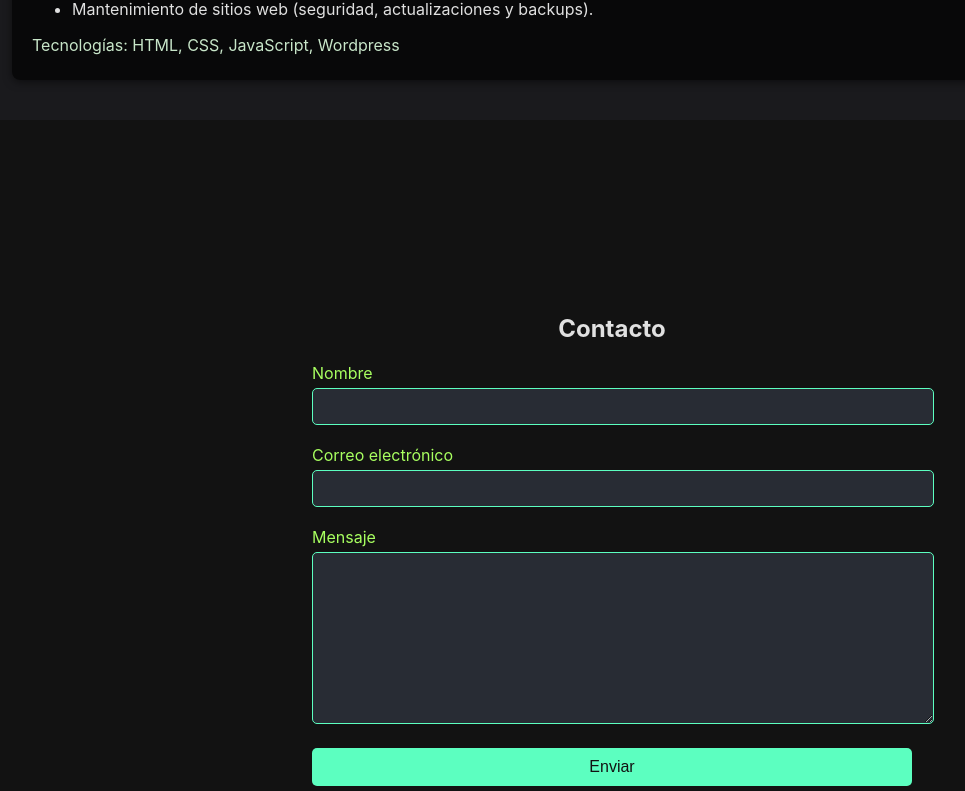
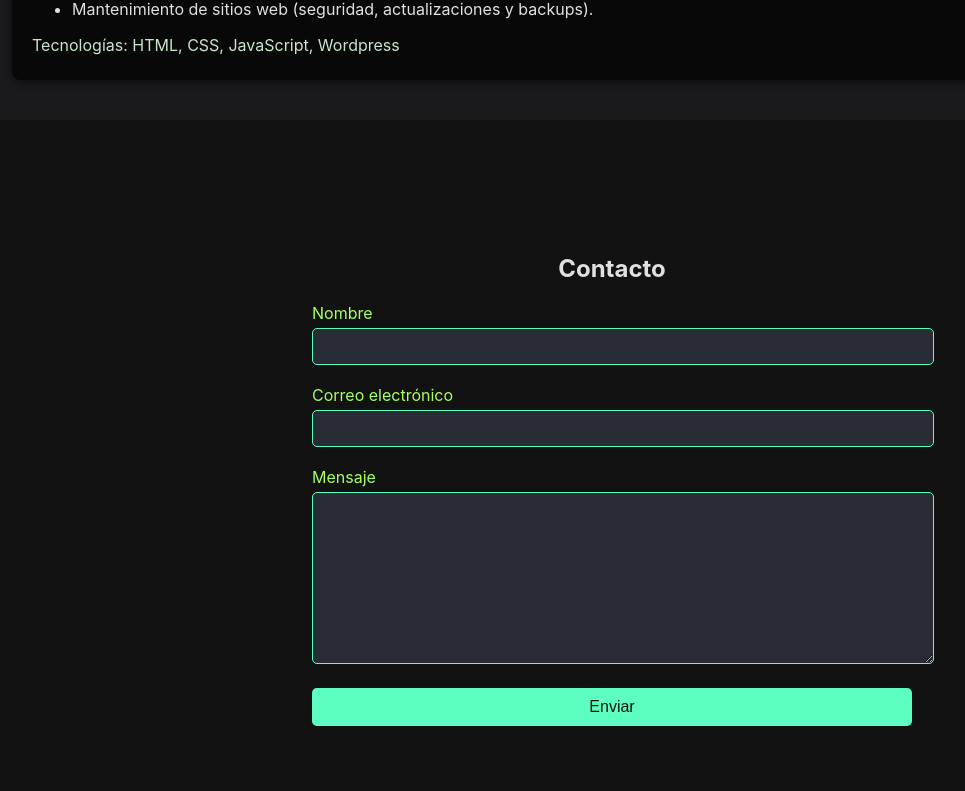
Before and after one commit to lucianolupo95/lucianolupo95.github.io, a React (Create React App) app: page / in a window 1280 px wide. Shown: the part 2589-3380 px from the top of the page, without its empty margins (28-993 px from the left). Built offline with nearby package versions, Linux system fonts and the light colour scheme.

Commit message:
Corregí tamaño contacto

```diff
--- a/src/styles/ContactForm.css
+++ b/src/styles/ContactForm.css
@@ -3,10 +3,11 @@
   flex-direction: column;
   align-items: center;
   justify-content: center;
-  min-height: 100vh; /* Ocupa al menos el 100% del viewport */
+  min-height: 90vh; /* Ocupa al menos el 100% del viewport */
   padding: 20px;
   background-color: #121212;
   color: #e0e0e0;
+  box-sizing: border-box;
 }
 
 .contact-form {
```
